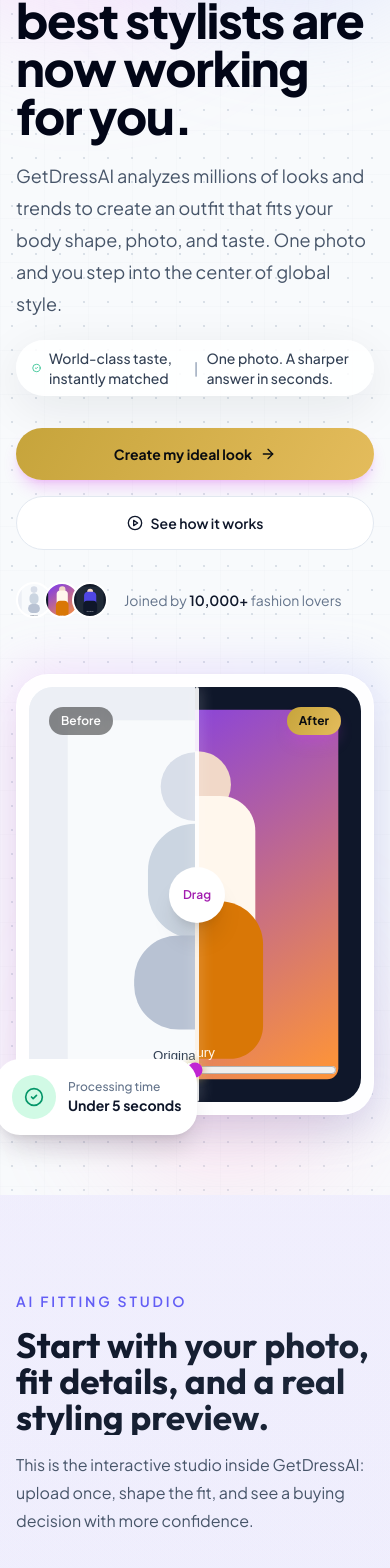
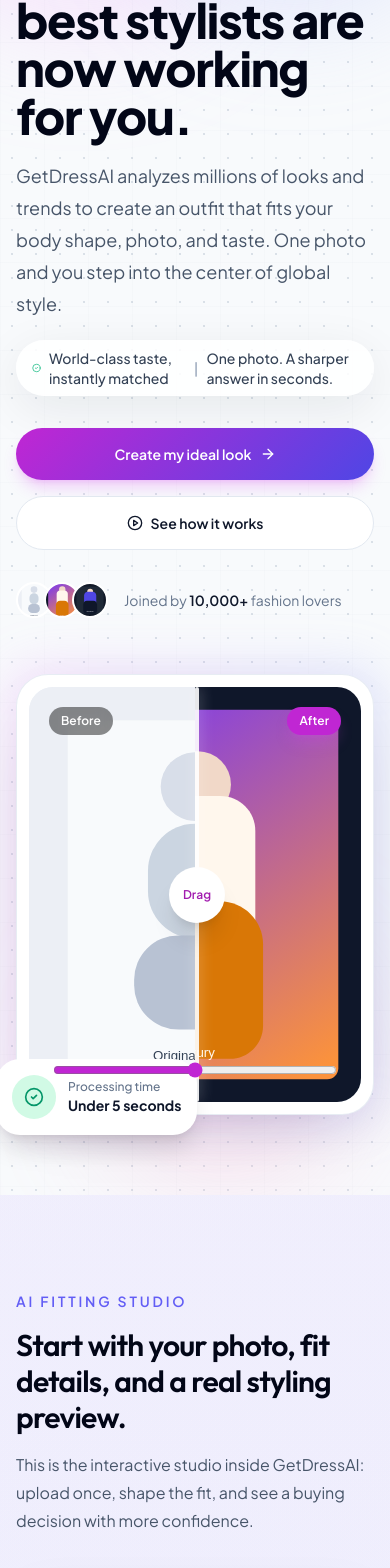
Before and after one commit to Abdumutalib/getdressai.com, a Next.js app: page / in a window 390 px wide. Shown: the part 390-1958 px from the top of the page. Built offline with nearby package versions, Linux system fonts and the light colour scheme; no server answers.

Commit message:
Fix language display after visual overlay

```diff
--- a/app/globals.css
+++ b/app/globals.css
@@ -142,129 +142,3 @@
     0 18px 40px rgba(2, 6, 23, 0.45),
     0 0 0 1px rgba(255, 255, 255, 0.08) inset;
 }
-
-/* ========== GETDRESSAI PREMIUM VISUAL OVERLAY ========== */
-/* Luxury visual polish only: no IDs, data hooks, or functional classes changed. */
-
-* {
-  transition-property: background, border-color, box-shadow, transform;
-  transition-duration: 0.2s;
-  transition-timing-function: cubic-bezier(0.2, 0, 0, 1);
-}
-
-.glass-panel,
-.marketing-card {
-  backdrop-filter: blur(4px);
-  background: rgba(255, 255, 255, 0.98) !important;
-  border: 1px solid rgba(255, 255, 255, 0.6) !important;
-  box-shadow:
-    0 25px 45px -12px rgba(0, 0, 0, 0.1),
-    0 0 0 0.5px rgba(0, 0, 0, 0.02) !important;
-}
-
-.dark .glass-panel,
-.dark .marketing-card {
-  background: rgba(15, 25, 35, 0.85) !important;
-  border: 1px solid rgba(255, 255, 255, 0.08) !important;
-}
-
-h1,
-h2,
-.section-title {
-  letter-spacing: 0;
-  font-weight: 700;
-}
-
-.section-title {
-  background: linear-gradient(135deg, #0f172a 0%, #1e293b 100%);
-  background-clip: text;
-  -webkit-background-clip: text;
-  color: transparent;
-}
-
-.dark .section-title {
-  background: linear-gradient(135deg, #f8fafc 0%, #cbd5e1 100%);
-  background-clip: text;
-  -webkit-background-clip: text;
-}
-
-.btn-primary,
-[data-plan="popular"] {
-  background: linear-gradient(105deg, #1a2a3f 0%, #2c4c6c 100%) !important;
-  box-shadow: 0 8px 20px -8px rgba(0, 0, 0, 0.2) !important;
-  transition: all 0.2s ease !important;
-}
-
-.btn-primary:hover {
-  transform: translateY(-1px) scale(1.01);
-  box-shadow: 0 14px 28px -10px rgba(0, 0, 0, 0.25) !important;
-  filter: brightness(1.05);
-}
-
-.bg-gradient-brand,
-[href="#studio"],
-.bg-fuchsia-600 {
-  background: linear-gradient(120deg, #c6a43b 0%, #e4bc5c 100%) !important;
-  color: #0a0c10 !important;
-  font-weight: 700 !important;
-}
-
-.rounded-\[2rem\],
-.marketing-card {
-  transition:
-    transform 0.25s cubic-bezier(0.2, 0, 0, 1),
-    box-shadow 0.3s;
-}
-
-.rounded-\[2rem\]:hover,
-.marketing-card:hover {
-  transform: translateY(-3px);
-  box-shadow: 0 34px 44px -18px rgba(0, 0, 0, 0.12) !important;
-}
-
-input,
-textarea,
-select {
-  transition: all 0.2s;
-}
-
-input:focus,
-textarea:focus,
-select:focus {
-  border-color: #c6a43b !important;
-  box-shadow: 0 0 0 3px rgba(198, 164, 59, 0.2) !important;
-  outline: none;
-}
-
-.accent-fuchsia-600::-webkit-slider-thumb {
-  background: #c6a43b !important;
-  box-shadow: 0 0 8px rgba(198, 164, 59, 0.6);
-}
-
-.marquee-track,
-.marquee-track-reverse {
-  will-change: transform;
-  transition-timing-function: linear;
-}
-
-footer a,
-footer p,
-footer .text-slate-600 {
-  transition: color 0.15s;
-}
-
-footer a:hover {
-  color: #c6a43b !important;
-}
-
-@media (max-width: 768px) {
-  .section-title {
-    font-size: 2.2rem !important;
-  }
-
-  .btn-primary,
-  [type="button"] {
-    padding-left: 1.25rem !important;
-    padding-right: 1.25rem !important;
-  }
-}
```
Also changed, not shown: 1 other file (tests, documents, lock files or other folders).
